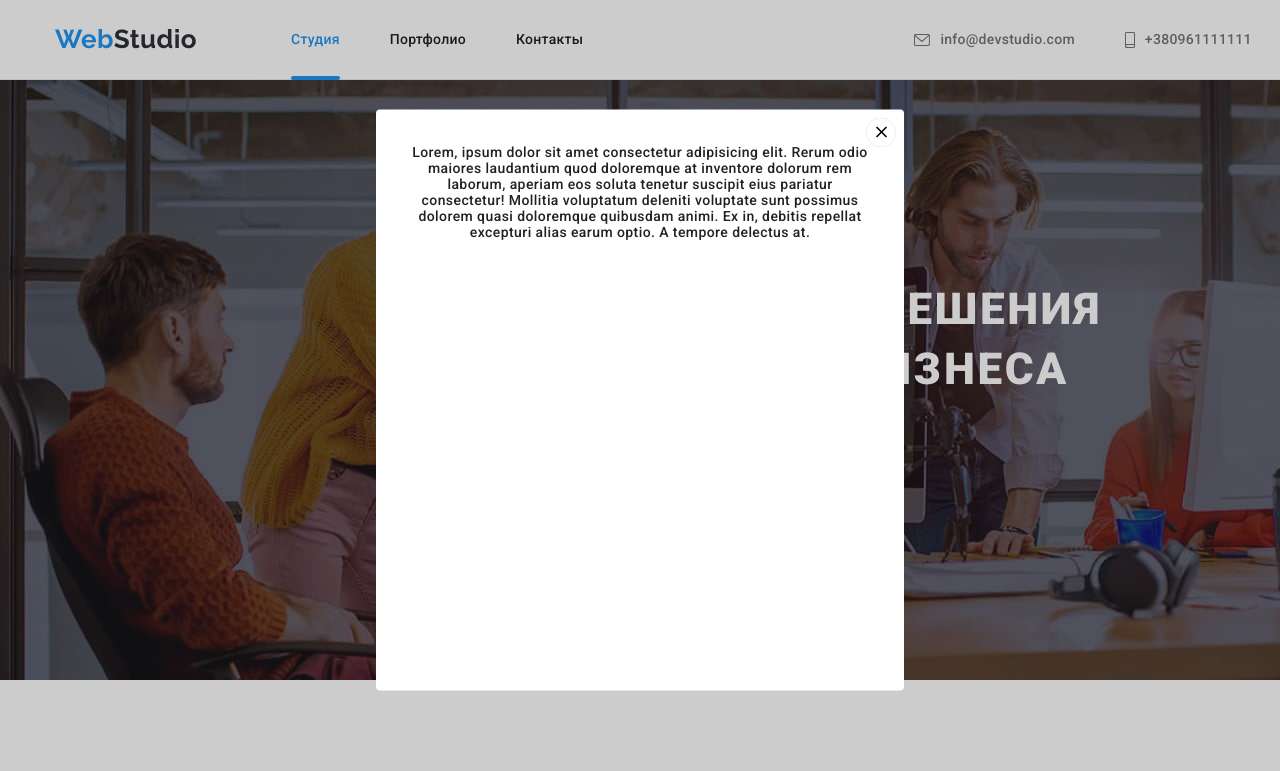
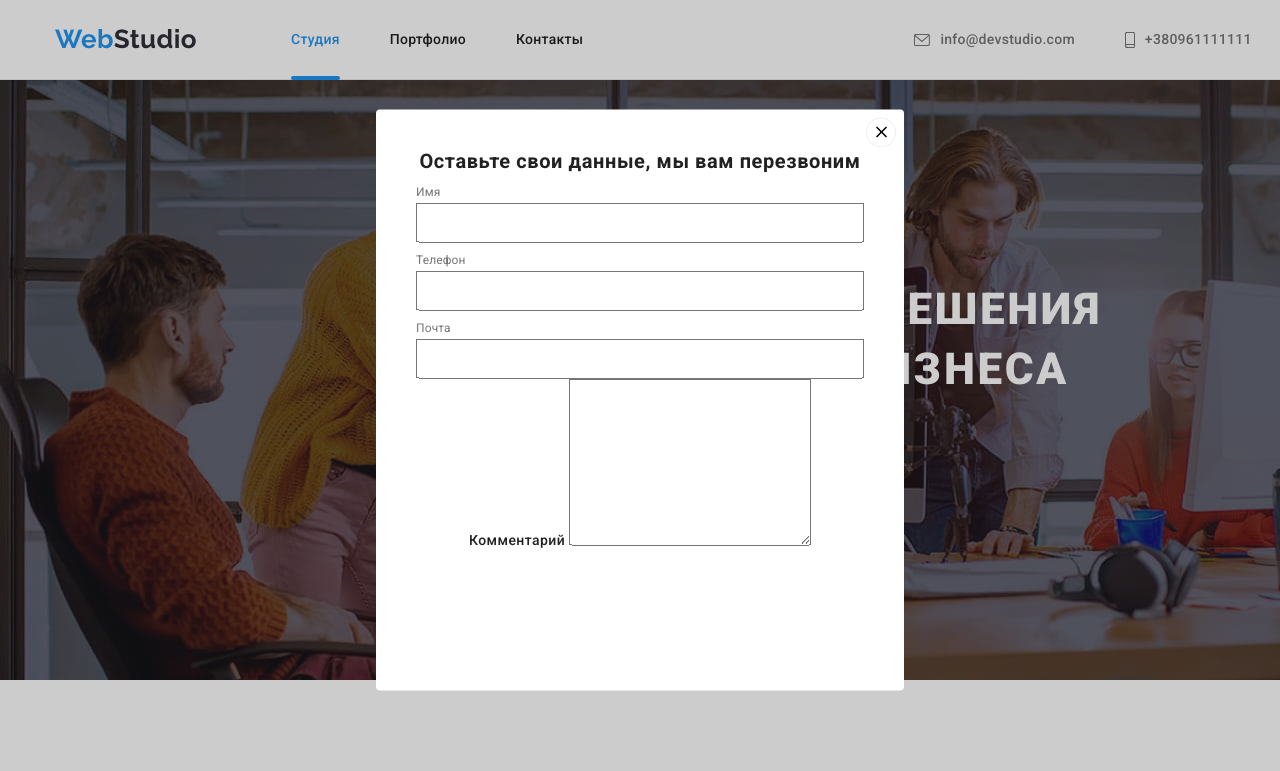
Before and after one commit to Andrii-Smolianinov/-goit-markup-hw-06, a plain HTML site: page index.html in a window 1280 px wide. Both pictures are taken after a click on the button "Заказать услугу". Shown: the top 771 px of the page. Drawn offline with nearby package versions, Linux system fonts and the light colour scheme.

Commit message:
добавляет что-то важное

```diff
--- a/css/style.css
+++ b/css/style.css
@@ -45,7 +45,9 @@ font-weight: bold; то же самое что и 700 */
   --secondary-link-clr: #2f303a;
 
   --main-text-decor: none;
-  --project-border-color: #EEEEEE
+  --project-border-color: #EEEEEE;
+
+  --transition: 250ms cubic-bezier(0.4, 0, 0.2, 1);
 }
 
 h1, h2, h3, p, ul, li {
@@ -108,7 +110,7 @@ h1, h2, h3, p, ul, li {
   padding-top: 32px;
   padding-bottom: 32px;
 
-  transition:color 250ms cubic-bezier(0.4, 0, 0.2, 1);
+  transition:color var(--transition);
 }
 .nav-list {position: relative;}
 
@@ -124,8 +126,8 @@ h1, h2, h3, p, ul, li {
   border-radius: 2px;
   transform: scale(0);
   opacity: 0;
-  transition: transform 250ms cubic-bezier(0.4, 0, 0.2, 1),
-  opacity 250ms cubic-bezier(0.4, 0, 0.2, 1);
+  transition: transform var(--transition),
+  opacity var(--transition);
 
 }
 
@@ -134,8 +136,7 @@ h1, h2, h3, p, ul, li {
 .nav-item.current {
   color: #2196f3;
 }
-.current::after
- {
+.current::after {
   transform: scale(1);
   opacity: 1;
 }
@@ -153,7 +154,7 @@ h1, h2, h3, p, ul, li {
   padding-top: 32px;
   padding-bottom: 32px;
 
-  transition: color 250ms cubic-bezier(0.4, 0, 0.2, 1);
+  transition: color var(--transition);
 }
 .main-contacts {
   letter-spacing: var(--secondary-leter-spacing);
@@ -270,7 +271,8 @@ h1, h2, h3, p, ul, li {
   opacity: 1;
   height: 581px;
   width: 528px;
-  padding: 35px;
+  padding-top: 40px;
+
 
   background-color: #FFFFFF;
   border-radius: 4px;
@@ -287,19 +289,17 @@ h1, h2, h3, p, ul, li {
 
   background: rgba(0, 0, 0, 0.2);
   z-index: 3;
-  transition: opacity 350ms cubic-bezier(0.4, 0, 0.2, 1);
+  transition: opacity var(--transition);
   opacity: 1;
 }
 .backdrop.is-hidden .modal {
   transform: translate(-50%, -50%);
   transition: 250ms ease-in;
-
 }
 .backdrop.is-hidden {
   opacity: 0;
   pointer-events: none;
 }
-
 .button-close {
   position: fixed;
   top: 8px;
@@ -308,9 +308,44 @@ h1, h2, h3, p, ul, li {
   fill: #ffffff;
   width: 30px;
   height: 30px;
+}
+.modal-tittle {
+  font-style: normal;
+  font-weight: 700;
+  font-size: 20px;
+  line-height: 1.15;
+  text-align: center;
+  letter-spacing: 0.03em;
 
+  color: #212121;
+}
+.form-field {
+  display: flex;
+  flex-direction: column;
+
+  margin-left: 40px;
+  margin-right: 40px;
+}
+.label-tittle {
+  font-style: normal;
+  font-weight: 400;
+  font-size: 12px;
+  line-height: 1.17;
+  letter-spacing: 0.01em;
+  color: #757575;
+  text-align: left;
+  margin-top: 10px;
+  margin-bottom: 4px;
+}
+.label-tittle.name {
+  margin-top: 12px;
 }
 
+.form-field input {
+  margin: 0;
+  padding: 0;
+  height: 40px;
+}
 
 /* ОСОБЕННОСТИ */
 .peculiarities h3 {
@@ -503,8 +538,8 @@ h1, h2, h3, p, ul, li {
   background-color: #ffffff;
   border-radius: 50%;
 
-  transition: fill 250ms cubic-bezier(0.4, 0, 0.2, 1),
-  background-color 250ms cubic-bezier(0.4, 0, 0.2, 1);
+  transition: fill var(--transition),
+  background-color var(--transition);
 }
 
 .team-link-icon {
@@ -529,8 +564,8 @@ h1, h2, h3, p, ul, li {
   border: 1px solid #afb1b8;
   border-radius: 4px;
 
-  transition: fill 250ms cubic-bezier(0.4, 0, 0.2, 1),
-  border-color 250ms cubic-bezier(0.4, 0, 0.2, 1);
+  transition: fill var(--transition),
+  border-color var(--transition);
 }
 .clients_link:hover,
 .clients_link:focus {
@@ -582,7 +617,7 @@ h1, h2, h3, p, ul, li {
 
   user-select: none;
 }
-/* background-color: #2F303A; */
+
 .link-clr {
   font-style: normal;
   font-weight: var(--primary-font-weight);
@@ -607,8 +642,8 @@ h1, h2, h3, p, ul, li {
   height: 44px;
   border-radius: 50%;
 
-  transition: fill 250ms cubic-bezier(0.4, 0, 0.2, 1),
-  background-color 250ms cubic-bezier(0.4, 0, 0.2, 1);
+  transition: fill var(--transition),
+  background-color var(--transition);
 }
 
 .footer_socials-tittle {
@@ -669,9 +704,9 @@ h1, h2, h3, p, ul, li {
 
   user-select: none;
 
-  transition: color 250ms cubic-bezier(0.4, 0, 0.2, 1),
-  background-color 250ms cubic-bezier(0.4, 0, 0.2, 1),
-  box-shadow 250ms cubic-bezier(0.4, 0, 0.2, 1);
+  transition: color var(--transition),
+  background-color var(--transition),
+  box-shadow var(--transition);
 }
 .btn-list {
   justify-content: center;
@@ -680,9 +715,6 @@ h1, h2, h3, p, ul, li {
 .btn-item:not(:last-child) {
   margin-right: 8px;
 }
-
-
-
 
 .content-tittle {
   font-weight: var(--secondary-font-weight);
@@ -705,7 +737,7 @@ h1, h2, h3, p, ul, li {
   text-decoration: var(--main-text-decor);
   display: inline-block;
 
-  transition: box-shadow 250ms cubic-bezier(0.4, 0, 0.2, 1);
+  transition: box-shadow var(--transition);
 }
 
 .content-img {
@@ -746,7 +778,7 @@ h1, h2, h3, p, ul, li {
   background-color: rgba(33, 150, 243, 0.9);
 
   transform: translateY(0);
-  transition: transform 250ms cubic-bezier(0.4, 0, 0.2, 1);
+  transition: transform var(--transition);
 }
 .content-txt {
   font-size: 18px;
--- a/index.html
+++ b/index.html
@@ -43,10 +43,28 @@
                 <button class="banner-button" type="button" data-open-modal>Заказать услугу</button>
     <div class="backdrop is-hidden" data-backdrop>
         <div class="modal">
-            <p>Lorem, ipsum dolor sit amet consectetur adipisicing elit. Rerum odio maiores laudantium quod doloremque at inventore dolorum rem laborum, aperiam eos soluta tenetur suscipit eius pariatur consectetur! Mollitia voluptatum deleniti voluptate sunt possimus dolorem quasi doloremque quibusdam animi. Ex in, debitis repellat excepturi alias earum optio. A tempore delectus at.</p>
+            <h2 class="modal-tittle">Оставьте свои данные, мы вам перезвоним</h2>
             <svg data-close-modal class="button-close">
                 <use href="./images/icons.svg#icon-close"></use>
             </svg>
+            <form class="form-modal">
+                <div class="form-main-field">
+                    <div class="form-field">
+                        <label class="label-tittle name" for="name">Имя</label>
+                        <input type="text" name="name" id="name"/></div>
+                    <div class="form-field">
+                        <label class="label-tittle"for="tel">Телефон</label>
+                        <input type="tel" name="tel" id="tel"/></div>
+                    <div class="form-field">
+                        <label class="label-tittle"for="mail">Почта</label>
+                        <input type="email" name="mail" id="mail"/></div>
+                    <div>
+                        <label for="coment">Комментарий</label>
+                        <textarea name="coment" id="coment" cols="30" rows="10"></textarea>
+                    </div>
+
+                </div>
+            </form>
         </div>
     </div>
             </div>
```
